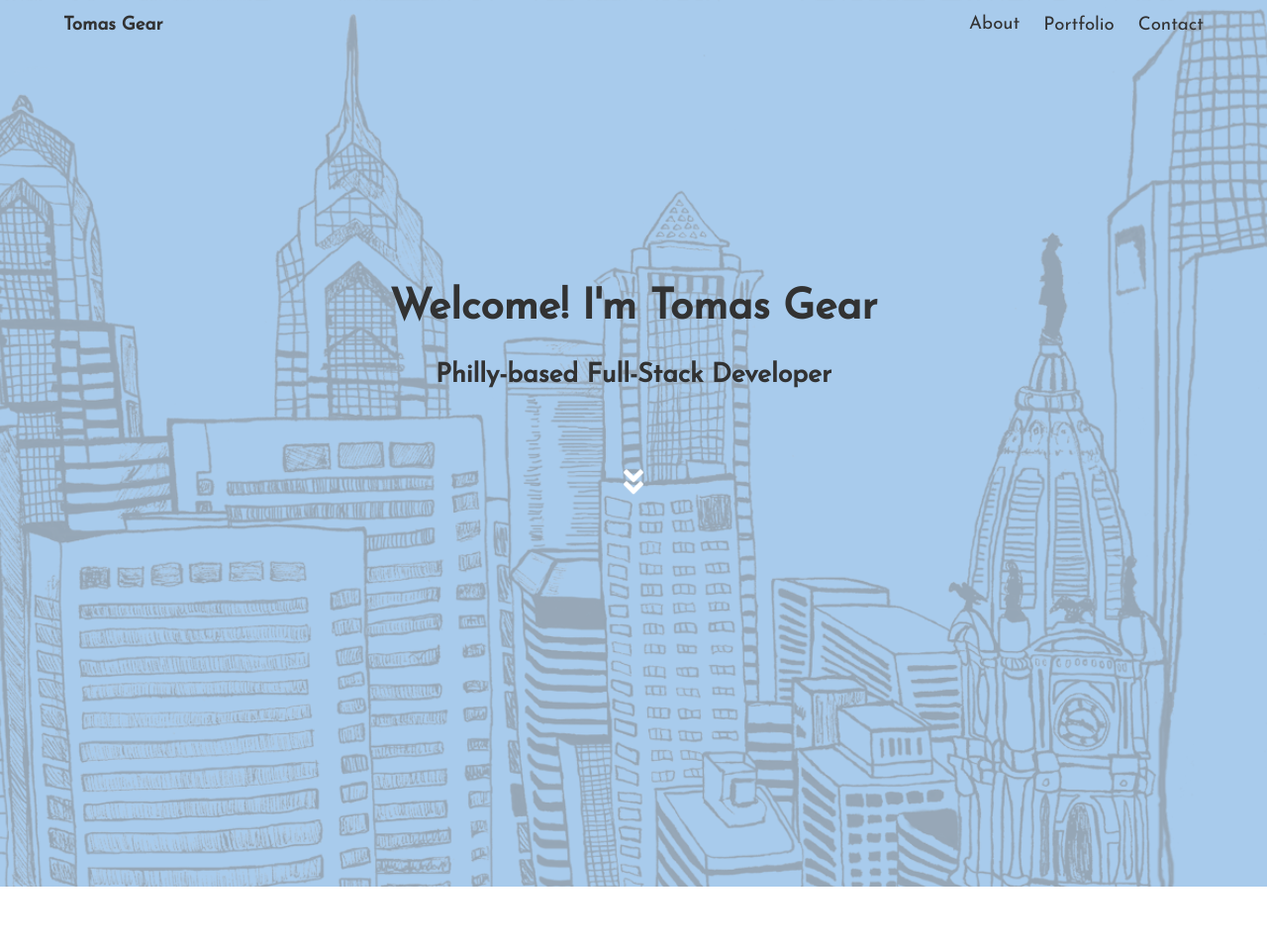
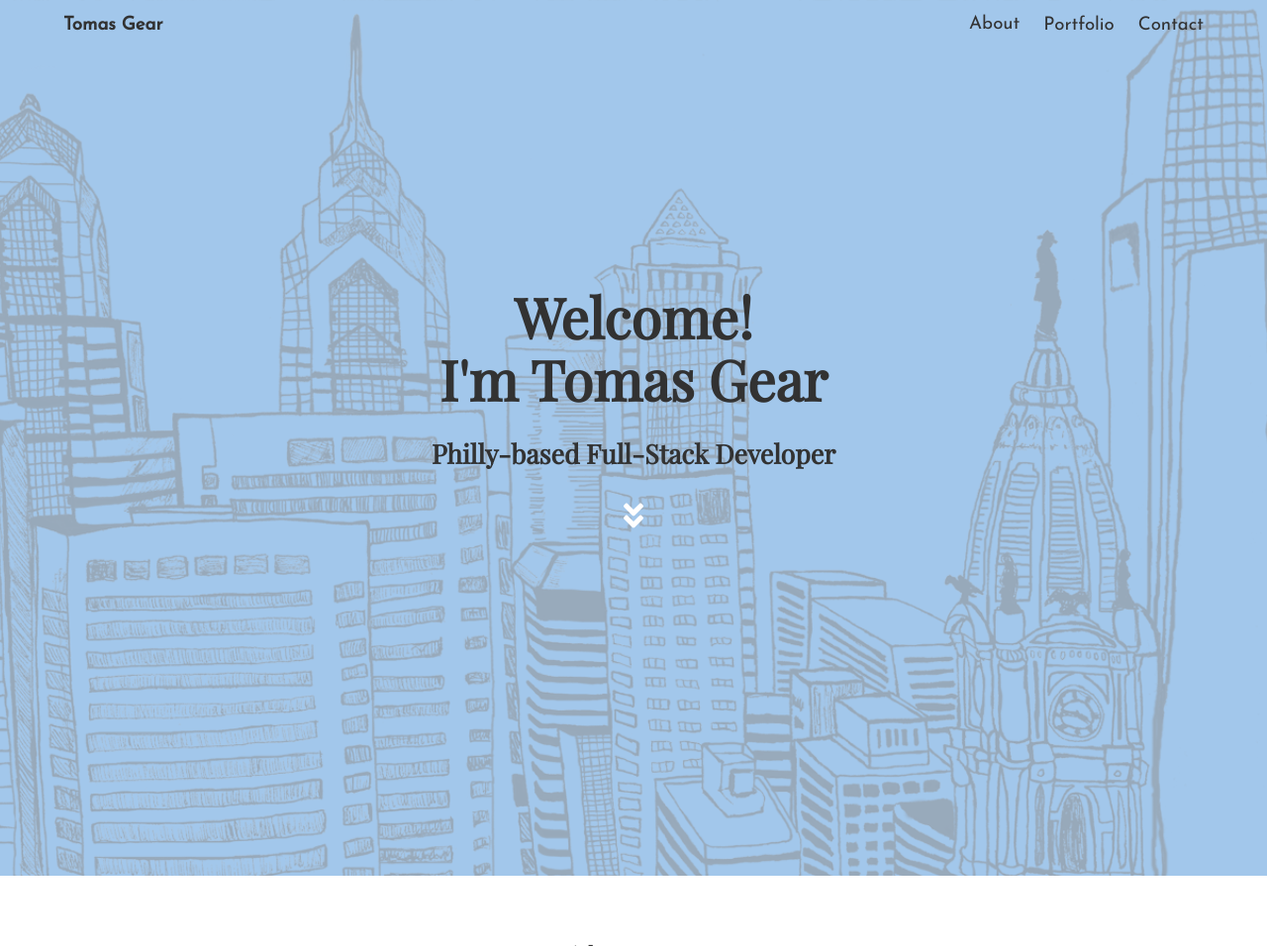
Before and after one commit to nexio-t/portfolio_v2, a PHP site: page / in a window 1280 px wide. Shown: the top 956 px of the page at 99% size. Run offline with PHP 8.4, Linux system fonts and the light colour scheme; some libraries are stand-ins or nearby versions.

Commit message:
updated portfolio background, font, and project descriptions

```diff
--- a/assets/css/style.css
+++ b/assets/css/style.css
@@ -2,7 +2,7 @@
   background: url("../images/phillySkyline.png") center center;
   background-size: cover;
   z-index: 2;
-  background-color: rgba(139, 186, 230, 0.75) !important;
+  background-color: rgba(139, 186, 230, 0.80) !important;
   background-blend-mode: color;
 }
 
@@ -113,9 +113,10 @@ h1 {
 }
 
 .intro-welcome {
-  font-family: "Josefin Sans", sans-serif;
+  font-family: 'Playfair Display', serif;
+
   font-weight: 800;
-  font-size: 32pt;
+  font-size: 3.5rem;
   margin-top: 80px;
   color: #323232;
 }
@@ -125,7 +126,7 @@ h1 {
 }
 
 .bio-subtitle {
-  font-family: "Josefin Sans", sans-serif;
+  font-family: 'Playfair Display', serif;
   font-weight: 600;
   font-size: 20pt;
   color: #323232;
--- a/assets/javascript/portfolio.js
+++ b/assets/javascript/portfolio.js
@@ -36,21 +36,21 @@ document.addEventListener("DOMContentLoaded", function() {
     }
 
   // Navigation bar change to transparent
-  var scroll_start = 0;
-  var startchange = $(".start-change");
-  var offset = startchange.offset();
-  $(document).scroll(function() {
-    scroll_start = $(this).scrollTop();
-    console.log(scroll_start);
-    console.log(offset.top);
-    if (scroll_start > offset.top - 300) {
-      $(".navigation-bar").removeClass("navbar-change-transparent");
-      $(".navigation-bar").addClass("navbar-change-white");
-    } else {
-      $(".navigation-bar").removeClass("navbar-change-white");
-      $(".navigation-bar").addClass("navbar-change-transparent");
-    }
-  });
+  // var scroll_start = 0;
+  // var startchange = $(".start-change");
+  // var offset = startchange.offset();
+  // $(document).scroll(function() {
+  //   scroll_start = $(this).scrollTop();
+  //   console.log(scroll_start);
+  //   console.log(offset.top);
+  //   if (scroll_start > offset.top - 300) {
+  //     $(".navigation-bar").removeClass("navbar-change-transparent");
+  //     $(".navigation-bar").addClass("navbar-change-white");
+  //   } else {
+  //     $(".navigation-bar").removeClass("navbar-change-white");
+  //     $(".navigation-bar").addClass("navbar-change-transparent");
+  //   }
+  // });
 
 // Scroll to relevant section
   $('a[href^="#"]').on('click', function(e) {
@@ -65,4 +65,47 @@ document.addEventListener("DOMContentLoaded", function() {
 
 
 
+var mq = window.matchMedia( "(max-width: 570px)" );
+if (mq.matches) {
+   console.log("less than 570px");
+     // Navigation bar change to transparent
+  var scroll_start = 0;
+  var startchange = $(".start-change");
+  var offset = startchange.offset();
+  $(document).scroll(function() {
+    scroll_start = $(this).scrollTop();
+    console.log(scroll_start);
+    console.log(offset.top);
+    if (scroll_start > offset.top - 700) {
+      $(".navigation-bar").removeClass("navbar-change-transparent");
+      $(".navigation-bar").addClass("navbar-change-white");
+    } else {
+      $(".navigation-bar").removeClass("navbar-change-white");
+      $(".navigation-bar").addClass("navbar-change-transparent");
+    }
+  });
+}
+else {
+   console.log("greater than 570px");
+    //  Navigation bar change to transparent
+  var scroll_start = 0;
+  var startchange = $(".start-change");
+  var offset = startchange.offset();
+  $(document).scroll(function() {
+    scroll_start = $(this).scrollTop();
+    console.log(scroll_start);
+    console.log(offset.top);
+    if (scroll_start > offset.top - 500) {
+      $(".navigation-bar").removeClass("navbar-change-transparent");
+      $(".navigation-bar").addClass("navbar-change-white");
+    } else {
+      $(".navigation-bar").removeClass("navbar-change-white");
+      $(".navigation-bar").addClass("navbar-change-transparent");
+    }
+  });
+}
+
+
+
+
 });
--- a/index.html
+++ b/index.html
@@ -18,6 +18,7 @@
 
   <!--Google Fonts-->
   <link href="https://fonts.googleapis.com/css?family=Josefin+Sans|Montserrat&display=swap" rel="stylesheet">
+  <link href="https://fonts.googleapis.com/css?family=Playfair+Display&display=swap" rel="stylesheet">
 </head>
 
 <body>
@@ -60,11 +61,17 @@
           <!-- <img class="tomas-image" src="assets/images/headshot.png" alt="Tomas' Headshot" /> -->
         </div>
       </div>
-      <div class="container has-text-centered">
-        <p class="title intro-welcome">
-          Welcome! I'm Tomas Gear
+
+      <div class="columns">
+        <div class="column">
+
+        </div>
+        <div class="column is-half">
+            <div class="container ">
+                <p class="title intro-welcome has-text-centered">
+                  Welcome! </br> I'm Tomas Gear
                 </p>
-        <p class="bio-subtitle">
+                <p class="bio-subtitle has-text-centered">
                     Philly-based Full-Stack Developer
                   </p>
                 <section>
@@ -75,6 +82,13 @@
                 </div>
               </section>
               </div>
+        </div>
+        <div class="column">
+
+        </div>
+
+      </div>
+
     </div>
 
     <div class="start-change"></div>
@@ -319,13 +304,39 @@
           </div>
         </div>
 
+        <div class="column project-card">
+            <div class="card is-fullwidth">
+              <div class="card-image">
+                <figure class="image is-4by3">
+                  <img src="assets/images/word-guess.png" alt="Placeholder image" />
+                </figure>
+              </div>
+              <header class="card-header">
+                <p class="card-header-title">Word Guess Game</p>
+                <a class="card-header-icon card-toggle">
+                  <i class="fa fa-angle-down"></i>
+                </a>
+              </header>
+              <div class="card-content is-hidden">
+                <div class="content">
+                   Javascript-based game simulating the functionality of a hangman game. Technologies include HTML5, CSS3, and JavaScript.
+                </div>
+              </div>
+              <footer class="card-footer">
+                <p class="card-footer-item">
+                  <span>
+                    <a href="https://nexio-t.github.io/javascript_game/"> <i class="fas fa-mouse-pointer"></i> Live</a>
+                  </span>
+                </p>
+                <p class="card-footer-item">
+                  <span>  <a href="https://github.com/nexio-t/javascript_game"> <i class="fab fa-github"></i> Github</a> </span>
+                </p>
+              </footer>
+            </div>
+          </div>
 
     </div>
-
-
-
   </section>
-
 
   <section class="section anchor contact-info" id="third-stop">
     <div class="container">
```
Also changed, not shown: other parts of index.html (+16 -45 lines), 1 other file. Lines whose indentation alone changed are shown as unchanged.
